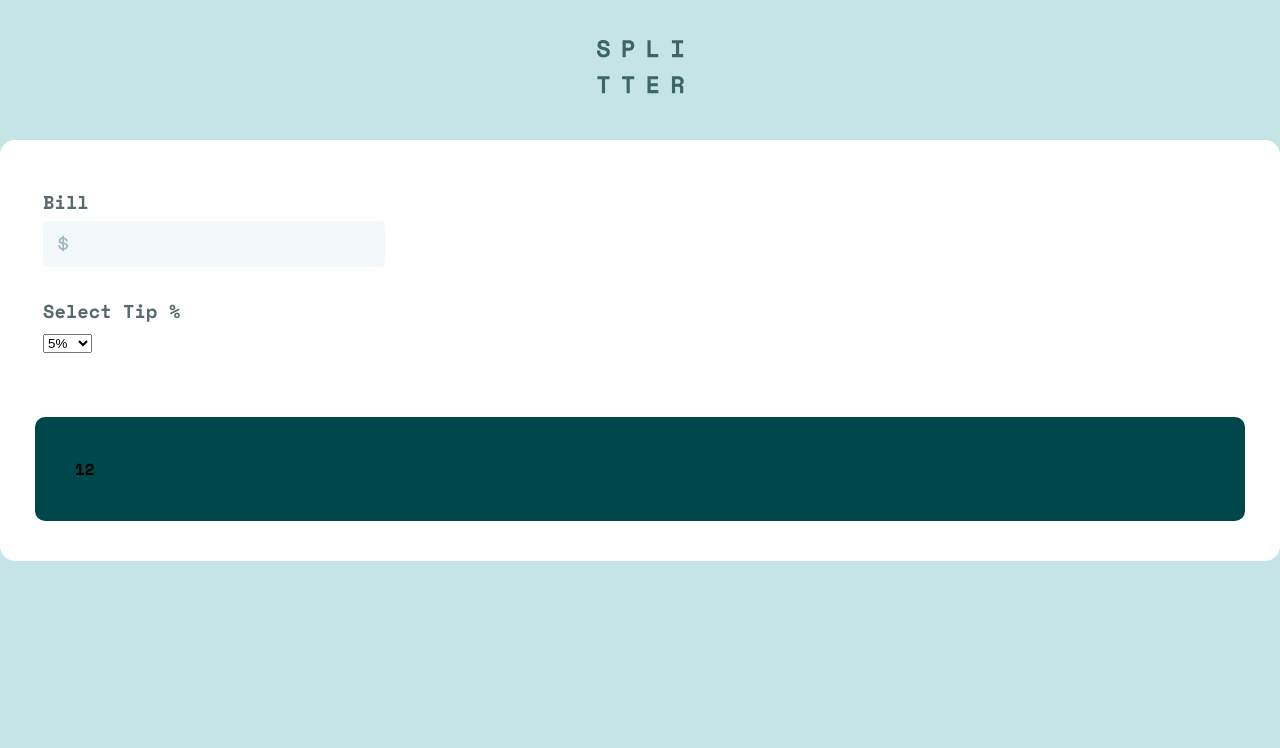
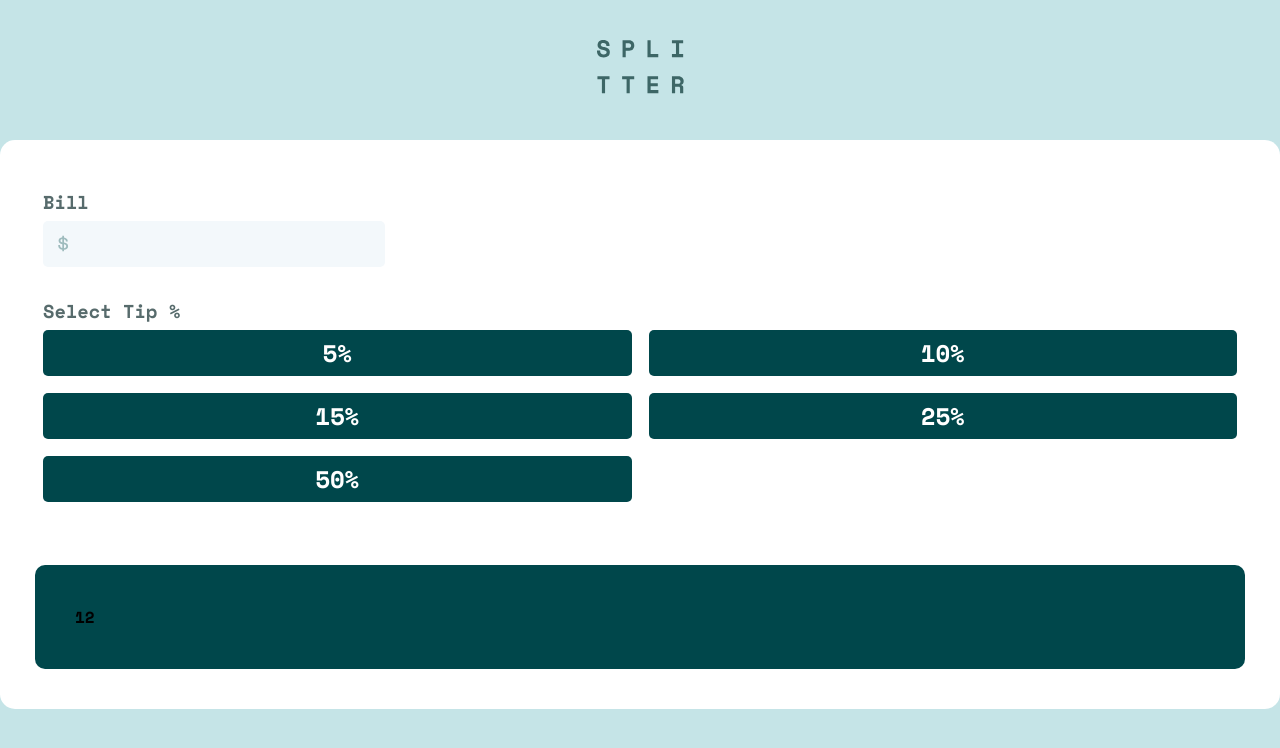
Before and after one commit to Yurikze/tip-calculator-app, a React (Create React App) app: page / in a window 1280 px wide. Shown: the top 748 px of the page. Built offline with nearby package versions, Linux system fonts and the light colour scheme.

Commit message:
feat: add custom tip radio select

```diff
--- a/src/components/Input/Input.js
+++ b/src/components/Input/Input.js
@@ -2,20 +2,46 @@ import { useState } from 'react';
 import classes from './Input.module.scss';
 
 const Input = (props) => {
+  const [bill, setBill] = useState('');
 
-  const [value, setValue] = useState('')
-
-  const valueChangeHandler = e => {
-    setValue(e.target.value)
-  }
+  const valueChangeHandler = (e) => {
+    setBill(e.target.value);
+  };
 
   switch (props.type) {
     case 'text':
       return (
         <>
-          <label for={props.id} className={classes.input__labelBefor}></label>
-          <input className={classes.input} {...props} value={value} onChange={valueChangeHandler} />
+          <label
+            htmlFor={props.id}
+            className={classes.input__labelBefor}
+          ></label>
+          <input
+            className={classes.input}
+            {...props}
+            value={bill}
+            onChange={valueChangeHandler}
+          />
         </>
+      );
+    case 'radio':
+      return (
+        <div className={classes.radio__container}>
+          <input
+            id={`id${props.id}`}
+            value={props.value}
+            type={props.type}
+            name={props.name}
+            className={classes.radio__input}
+            onChange={(e) => console.log(e.target.value)}
+          />
+          <label
+            htmlFor={`id${props.id}`}
+            className={classes.radio__label}
+          >
+            {props.value}%
+          </label>
+        </div>
       );
   }
 };
--- a/src/components/Input/Input.module.scss
+++ b/src/components/Input/Input.module.scss
@@ -1,10 +1,10 @@
-@import "../../utils/variables.scss";
+@import '../../utils/variables.scss';
 
 .input {
   outline: none;
   padding: 5px 20px;
   border: none;
-  background-color: #F3F8FB;
+  background-color: #f3f8fb;
   border-radius: 5px;
   position: relative;
   text-align: right;
@@ -24,3 +24,30 @@
     }
   }
 }
+
+.radio {
+  &__input {
+    position: absolute;
+    visibility: hidden;
+    &:checked ~ label {
+      background-color: $lightGreen;
+      color: $darkGreen;
+    }
+  }
+
+  &__label {
+    padding: 5px;
+    border-radius: 5px;
+    background-color: $darkGreen;
+    color: #fff;
+    font-size: 24px;
+    font-weight: bold;
+    text-align: center;
+    width: 100%;
+  }
+
+  &__container {
+    position: relative;
+    display: flex;
+  }
+}
--- a/src/components/Main/Main.js
+++ b/src/components/Main/Main.js
@@ -1,8 +1,9 @@
 import Input from '../Input/Input';
-import Select from '../Select/Select';
 import classes from './Main.module.scss';
 
 const Main = () => {
+  const tipAmoutList = [5, 10, 15, 25, 50];
+
   return (
     <main className={classes.main}>
       <section className={classes.calc}>
@@ -12,7 +13,19 @@ const Main = () => {
         </div>
         <div className={classes.calc__container}>
           <h3 className={classes.main__headline}>Select Tip %</h3>
-          <Select />
+          <div className={classes.calc__radio}>
+            {tipAmoutList.map((tip, i) => (
+              <Input
+                type="radio"
+                id={i}
+                key={i}
+                value={tip}
+                name="tip_amount"
+              />
+            ))}
+
+            {/* <Input type="radio" /> */}
+          </div>
         </div>
       </section>
       <section className={classes.total}>12</section>
--- a/src/components/Main/Main.module.scss
+++ b/src/components/Main/Main.module.scss
@@ -21,6 +21,12 @@
   &__container {
     margin-bottom: 30px;
   }
+  &__radio {
+    display: grid;
+    grid-template-rows: repeat(auto);
+    grid-template-columns: repeat(2, 1fr);
+    gap: 17px;
+  }
 }
 
 .total {
--- a/src/utils/variables.scss
+++ b/src/utils/variables.scss
@@ -1 +1,2 @@
 $darkGreen: #00474B;
+$lightGreen: #26C2AD;
```
